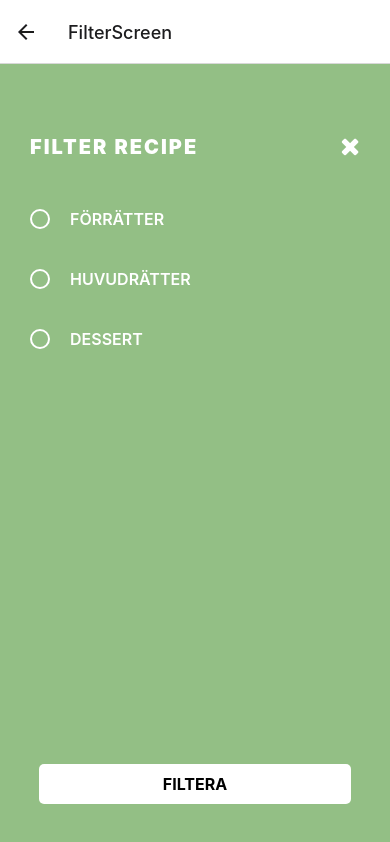
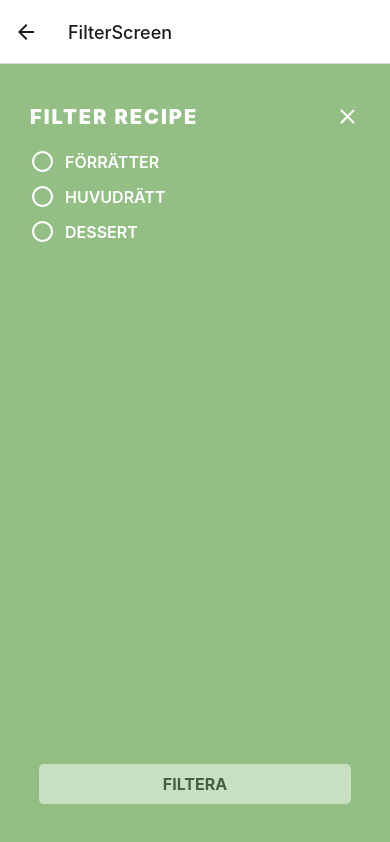
Before and after one commit to s-fadel/food-course, a React Native app: screen /FilterScreen in a window 390 px wide. Built offline with nearby package versions, Linux system fonts and the light colour scheme.

Commit message:
React navigation and design for filter

```diff
--- a/AboutCourses.js
+++ b/AboutCourses.js
@@ -1,37 +1,34 @@
-import React, { useEffect, useState } from "react";
-import {
-  View,
-  Text,
-  TouchableOpacity,
-  StyleSheet,
-  Image,
-  ScrollView,
-} from "react-native";
+import React, { useState } from "react";
+import { View, Text, TouchableOpacity, StyleSheet, Image, ScrollView } from "react-native";
 import { createStackNavigator } from "@react-navigation/stack";
 import Icon from "react-native-vector-icons/FontAwesome";
+import FilterScreen from './FilterScreen';
+
 
 const AboutCourses = ({ navigation, route }) => {
   const { recipe } = route.params;
   const [isSectionExpanded, setIsSectionExpanded] = useState(false);
+  const [selectedCategory, setSelectedCategory] = useState(null);
 
-  useEffect(() => {
-    return () => {
-      navigation.setParams({ recipe: null }); // Clear the selected recipe when unmounting the component
-    };
-  }, []);
 
   const handleBackButton = () => {
-    navigation.goBack(); // Go back to the previous screen
+    navigation.goBack();
   };
 
   const handleSectionToggle = () => {
     setIsSectionExpanded(!isSectionExpanded);
   };
 
+  const handleCategorySelect = (category) => {
+    setSelectedCategory(category);
+  };
+
+
   const recipes = [
     {
       id: 1,
       title: "Klassiska kokosbollar",
+      category: "Förrätter",
       description:
         "Försvinnande god klassiker. Lite starkt kaffe i smeten gör dem mer vuxna!",
       details: [
@@ -46,6 +43,7 @@ const AboutCourses = ({ navigation, route }) => {
     {
       id: 2,
       title: "Recept 2",
+      category: "Huvudrätt",
       description: "Detaljer för kort 2",
       details: ["Detalj 1", "Detalj 2"],
       aboutText: "Denna text beskriver recept 2.",
@@ -53,6 +51,7 @@ const AboutCourses = ({ navigation, route }) => {
     {
       id: 3,
       title: "Recept 3",
+      category: "Dessert",
       description: "Detaljer för kort 3",
       details: ["Detalj 1", "Detalj 2", "Detalj 3"],
       aboutText: "Detta är information om recept 3.",
@@ -65,7 +64,7 @@ const AboutCourses = ({ navigation, route }) => {
     return null; // Handle invalid recipe ID
   }
 
-  const { title, description, details, aboutText } = selectedRecipe;
+  const { title, description, details, aboutText, category } = selectedRecipe;
 
   return (
     <View style={styles.container}>
@@ -96,7 +95,7 @@ const AboutCourses = ({ navigation, route }) => {
               onPress={handleSectionToggle}
               style={styles.aboutHeader}
             >
-              <Text style={styles.aboutHeaderText}>Om oss</Text>
+              <Text style={styles.aboutHeaderText}>Läs mer</Text>
               <Icon
                 name={isSectionExpanded ? "angle-down" : "angle-up"}
                 size={18}
@@ -131,6 +130,7 @@ const styles = StyleSheet.create({
   image: {
     width: "100%",
     height: 200,
+    marginTop: 40,
     alignSelf: "center",
   },
   heading: {
--- a/FilterScreen.js
+++ b/FilterScreen.js
@@ -1,68 +1,88 @@
 import React from "react";
 import { View, Text, StyleSheet, TouchableOpacity } from "react-native";
-import Icon from "react-native-vector-icons/FontAwesome";
+import { useNavigation } from "@react-navigation/native";
+import { createStackNavigator } from "@react-navigation/stack";
+import Icon from "react-native-vector-icons/MaterialIcons";
 
-const FilterScreen = ({ setShowFilter }) => {
+const FilterScreen = ({ setShowFilter, onSelectCategory, navigation }) => {
+  const Stack = createStackNavigator()
   const [selectedOption, setSelectedOption] = React.useState(null);
 
   const handleOptionPress = (option) => {
     setSelectedOption(option);
   };
 
+  const handleFilterPress = () => {
+    if (selectedOption) {
+      onSelectCategory(selectedOption);
+      setShowFilter(false);
+    }
+  };
+
   return (
     <View style={styles.container}>
       <View style={styles.headerContainer}>
         <Text style={styles.headingFilterMenu}>FILTER RECIPE</Text>
-        <TouchableOpacity
-          onPress={() => setShowFilter(false)}
-          style={styles.closeButton}
-        >
-          <Icon name="times" size={25} color={'white'} />
-        </TouchableOpacity>
+        <TouchableOpacity onPress={() => setShowFilter(false)} style={styles.closeButton}>
+        <Icon name="close" size={25} color={"white"} />
+      </TouchableOpacity>
       </View>
 
       <View style={styles.optionContainer}>
         <TouchableOpacity
           onPress={() => handleOptionPress("Förrätter")}
-          style={[styles.optionButton, selectedOption === "Förrätter"]}
+          style={[
+            styles.optionButton,
+            selectedOption === "Förrätter" && styles.selectedOption,
+          ]}
         >
           {selectedOption === "Förrätter" ? (
-            <View style={styles.circleSelected} />
+            <Icon name="check-circle" size={25} color={"white"} />
           ) : (
-            <View style={styles.circle} />
+            <Icon name="radio-button-unchecked" size={25} color={"white"} />
           )}
           <Text style={styles.optionText}>FÖRRÄTTER</Text>
         </TouchableOpacity>
 
         <TouchableOpacity
           onPress={() => handleOptionPress("Huvudrätt")}
-          style={[styles.optionButton, selectedOption === "Huvudrätt"]}
+          style={[
+            styles.optionButton,
+            selectedOption === "Huvudrätt" && styles.selectedOption,
+          ]}
         >
           {selectedOption === "Huvudrätt" ? (
-            <View style={styles.circleSelected} />
+            <Icon name="check-circle" size={25} color={"white"} />
           ) : (
-            <View style={styles.circle} />
+            <Icon name="radio-button-unchecked" size={25} color={"white"} />
           )}
-          <Text style={styles.optionText}>HUVUDRÄTTER</Text>
+          <Text style={styles.optionText}>HUVUDRÄTT</Text>
         </TouchableOpacity>
 
         <TouchableOpacity
           onPress={() => handleOptionPress("Dessert")}
-          style={[styles.optionButton, selectedOption === "Dessert"]}
+          style={[
+            styles.optionButton,
+            selectedOption === "Dessert" && styles.selectedOption,
+          ]}
         >
           {selectedOption === "Dessert" ? (
-            <View style={styles.circleSelected} />
+            <Icon name="check-circle" size={25} color={"white"} />
           ) : (
-            <View style={styles.circle} />
+            <Icon name="radio-button-unchecked" size={25} color={"white"} />
           )}
           <Text style={styles.optionText}>DESSERT</Text>
         </TouchableOpacity>
       </View>
       <View style={styles.buttonContainer}>
-          <TouchableOpacity style={styles.button}>
-            <Text style={styles.buttonText}>FILTERA</Text>
-          </TouchableOpacity>
-        </View>
+        <TouchableOpacity
+          style={[styles.button, !selectedOption && styles.disabledButton]}
+          onPress={handleFilterPress}
+          disabled={!selectedOption}
+        >
+          <Text style={styles.buttonText}>FILTERA</Text>
+        </TouchableOpacity>
+      </View>
     </View>
   );
 };
@@ -76,16 +96,14 @@ const styles = StyleSheet.create({
     flexDirection: "row",
     justifyContent: "space-between",
     alignItems: "center",
-    paddingTop: 70,
+    paddingTop: 40,
     paddingHorizontal: 30,
   },
   headingFilterMenu: {
     fontSize: 20,
     fontWeight: "900",
-    color: 'white',
+    color: "white",
     letterSpacing: 2,
-
-
   },
   closeButton: {},
   optionContainer: {
@@ -96,7 +114,6 @@ const styles = StyleSheet.create({
     flexDirection: "row",
     alignItems: "center",
     marginBottom: 10,
-    marginTop: 30,
   },
   selectedOption: {
     marginTop: 10,
@@ -120,21 +137,19 @@ const styles = StyleSheet.create({
     marginLeft: 10,
     fontSize: 16,
     fontWeight: "600",
-    color: 'white',
-
+    color: "white",
   },
   buttonContainer: {
-    position: 'absolute',
+    position: "absolute",
     bottom: 10,
     left: 0,
     right: 0,
-    alignItems: 'center',
+    alignItems: "center",
     marginBottom: 30,
-
   },
   button: {
-    borderStyle: 'solid',
-   backgroundColor: 'white',
+    borderStyle: "solid",
+    backgroundColor: "white",
     alignItems: "center",
     justifyContent: "center",
     width: "80%",
@@ -146,7 +161,9 @@ const styles = StyleSheet.create({
     fontSize: 16,
     fontWeight: "bold",
   },
-
+  disabledButton: {
+    opacity: 0.5,
+  },
 });
 
 export default FilterScreen;
--- a/Home.js
+++ b/Home.js
@@ -1,12 +1,5 @@
 import React, { useState } from "react";
-import {
-  View,
-  Text,
-  Image,
-  StyleSheet,
-  TouchableOpacity,
-  ScrollView,
-} from "react-native";
+import { View, Text, Image, StyleSheet, TouchableOpacity, ScrollView } from "react-native";
 import { createStackNavigator } from "@react-navigation/stack";
 import FilterScreen from "./FilterScreen";
 import AboutCourses from "./AboutCourses";
@@ -24,12 +17,14 @@ const Stack = createStackNavigator();
 const HomeScreen = ({ navigation }) => {
   const [showFilter, setShowFilter] = useState(false);
   const [selectedRecipe, setSelectedRecipe] = useState(null);
+  const [selectedCategory, setSelectedCategory] = useState(null);
 
   const recipes = [
-    { id: 1, title: "Recept 1", image: require("./assets/images/recipe1.jpg") },
-    { id: 2, title: "Recept 2", image: require("./assets/images/recipe2.jpg") },
-    { id: 3, title: "Recept 3", image: require("./assets/images/recipe1.jpg") },
+    { id: 1, title: "Recept 1", image: require("./assets/images/recipe1.jpg"), category: "Förrätter" },
+    { id: 2, title: "Recept 2", image: require("./assets/images/recipe2.jpg"), category: "Huvudrätt" },
+    { id: 3, title: "Recept 3", image: require("./assets/images/recipe1.jpg"), category: "Dessert" },
   ];
+
 
   const handleFilterPress = () => {
     setShowFilter(true);
@@ -39,8 +34,23 @@ const HomeScreen = ({ navigation }) => {
     navigation.navigate("AboutCourses", { recipe });
   };
 
+  const handleClearFilter = () => {
+    setSelectedCategory(null);
+  };
+
+  const handleCategorySelect = (category) => {
+    setSelectedCategory(category);
+    setShowFilter(false);
+  };
+
   if (showFilter) {
-    return <FilterScreen setShowFilter={setShowFilter} />;
+    return (
+        <FilterScreen
+        setShowFilter={setShowFilter}
+        onSelectCategory={handleCategorySelect}
+        navigation={HomeScreen}
+      />
+    );
   }
 
   if (selectedRecipe) {
@@ -52,18 +62,26 @@ const HomeScreen = ({ navigation }) => {
     );
   }
 
+  let filteredRecipes = recipes;
+  if (selectedCategory) {
+    filteredRecipes = recipes.filter((recipe) => recipe.category === selectedCategory);
+  }
+
+
   return (
     <View style={styles.container}>
       <ScrollView contentContainerStyle={styles.scrollContent}>
-        <View style={styles.headerContainer}>
-          <Text style={styles.headingMenu}>FOOD COURSE</Text>
-          <TouchableOpacity
-            onPress={handleFilterPress}
-            style={styles.filterButton}
-          >
-            <Text style={styles.filterButtonText}>FILTER</Text>
+      <View style={styles.headerContainer}>
+        <Text style={styles.headingMenu}>FOOD COURSE</Text>
+        <TouchableOpacity onPress={handleFilterPress} style={styles.filterButton}>
+          <Text style={styles.filterButtonText}>FILTER</Text>
+        </TouchableOpacity>
+        {selectedCategory && (
+          <TouchableOpacity onPress={handleClearFilter} style={styles.filterButton}>
+            <Text style={styles.filterButtonText}>RENSA FILTER</Text>
           </TouchableOpacity>
-        </View>
+        )}
+      </View>
         <View style={styles.headerImageContainer}>
           <Image
             source={require("./assets/images/recipe1.jpg")}
@@ -75,7 +93,7 @@ const HomeScreen = ({ navigation }) => {
           </View>
         </View>
         <View style={styles.cardContainer}>
-          {recipes.map((recipe) => (
+          {filteredRecipes.map((recipe) => (
             <RecipeCard
               key={recipe.id}
               title={recipe.title}
@@ -88,7 +106,6 @@ const HomeScreen = ({ navigation }) => {
     </View>
   );
 };
-
 const styles = StyleSheet.create({
   container: {
     flex: 1,
--- a/package.json
+++ b/package.json
@@ -14,7 +14,8 @@
     "expo": "~48.0.15",
     "expo-status-bar": "~1.4.4",
     "react": "18.2.0",
-    "react-native": "0.71.7",
+    "react-native": "0.71.8",
+    "react-native-gesture-handler": "~2.9.0",
     "react-native-vector-icons": "^9.2.0"
   },
   "devDependencies": {
```
Also changed, not shown: 1 other file (tests, documents, lock files or other folders).
